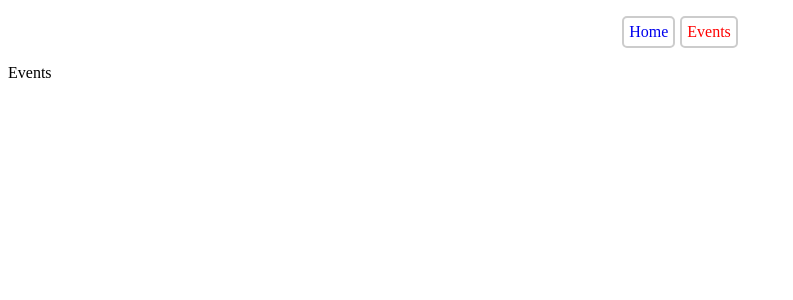
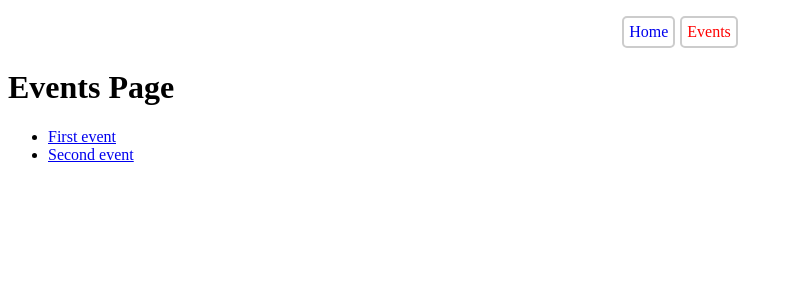
Before and after one commit to gogouravr/react-router-demo-app, a React (Vite) app: page /events in a window 1280 px wide. Shown: the top 300 px of the page, without its empty margins (0-793 px from the left). Built offline with nearby package versions, Linux system fonts and the light colour scheme.

Commit message:
Add EventRootLayout component

```diff
--- a/src/App.jsx
+++ b/src/App.jsx
@@ -5,6 +5,7 @@ import EventDetailPage from './pages/EventDetail';
 import NewEventPage from './pages/NewEvent';
 import EditEventPage from './pages/EditEvent';
 import RootLayout from './Layout/RootLayout';
+import EventsRootLayout from './components/EventsRoot';
 
 
 function App() {
@@ -19,20 +20,27 @@ function App() {
       },
       {
         path: 'events',
+        element: <EventsRootLayout />,
+        children: [
+          {
+            index: true,
             element: <EventsPage />,
           },
           {
-        path: 'events/:eventId',
+            path: ':eventId',
             element: <EventDetailPage />
           },
           {
-        path: 'events/new',
+            path: 'new',
             element: <NewEventPage />
           },
           {
-        path: 'events/:eventId/new',
+            path: ':eventId/new',
             element: <EditEventPage />
-      }]
+          }
+        ]
+      },
+      ]
     }
   ])
 
--- /dev/null
+++ b/src/components/EventsRoot.jsx
@@ -0,0 +1,7 @@
+import { Outlet } from 'react-router-dom'
+
+export default function EventsRootLayout() {
+  return (
+    <Outlet />
+  )
+}
--- a/src/components/MainNavigation.jsx
+++ b/src/components/MainNavigation.jsx
@@ -6,7 +6,7 @@ export default function MainNavigation() {
         <nav className={styles.navbar}>
             <ul className={styles.navbar__list}>
                 <li className={styles['navbar__list--item']}>
-                    <NavLink to="" className={({ isActive }) => isActive ? styles['navbar__list-item--active'] : undefined}>
+                    <NavLink to="" className={({ isActive }) => isActive ? styles['navbar__list-item--active'] : undefined} end>
                         Home
                     </NavLink>
                 </li>
--- a/src/pages/EventDetail.jsx
+++ b/src/pages/EventDetail.jsx
@@ -1,5 +1,13 @@
+import { useParams } from "react-router-dom"
+
 export default function EventDetailPage() {
+    const { eventId } = useParams();
     return (
-        <div>EventDetail</div>
+        <div>
+            <h1>
+                EventDetail
+            </h1>
+            Event id: {eventId}
+        </div>
     )
 }
--- a/src/pages/Events.jsx
+++ b/src/pages/Events.jsx
@@ -1,5 +1,25 @@
+import { Link } from "react-router-dom"
+
+const EVENTS = [
+    {
+        id: 'e1',
+        title: 'First event'
+    },
+    {
+        id: 'e2',
+        title: 'Second event'
+    }
+]
+
 export default function EventsPage() {
     return (
-        <div>Events</div>
+        <div>
+            <h1>Events Page</h1>
+            <ul>
+                {EVENTS.map(event => <li key={event.id}>
+                    <Link to={event.id}>{event.title} </Link>
+                </li>)}
+            </ul>
+        </div>
     )
 }
```
Lines whose indentation alone changed are shown as unchanged.
